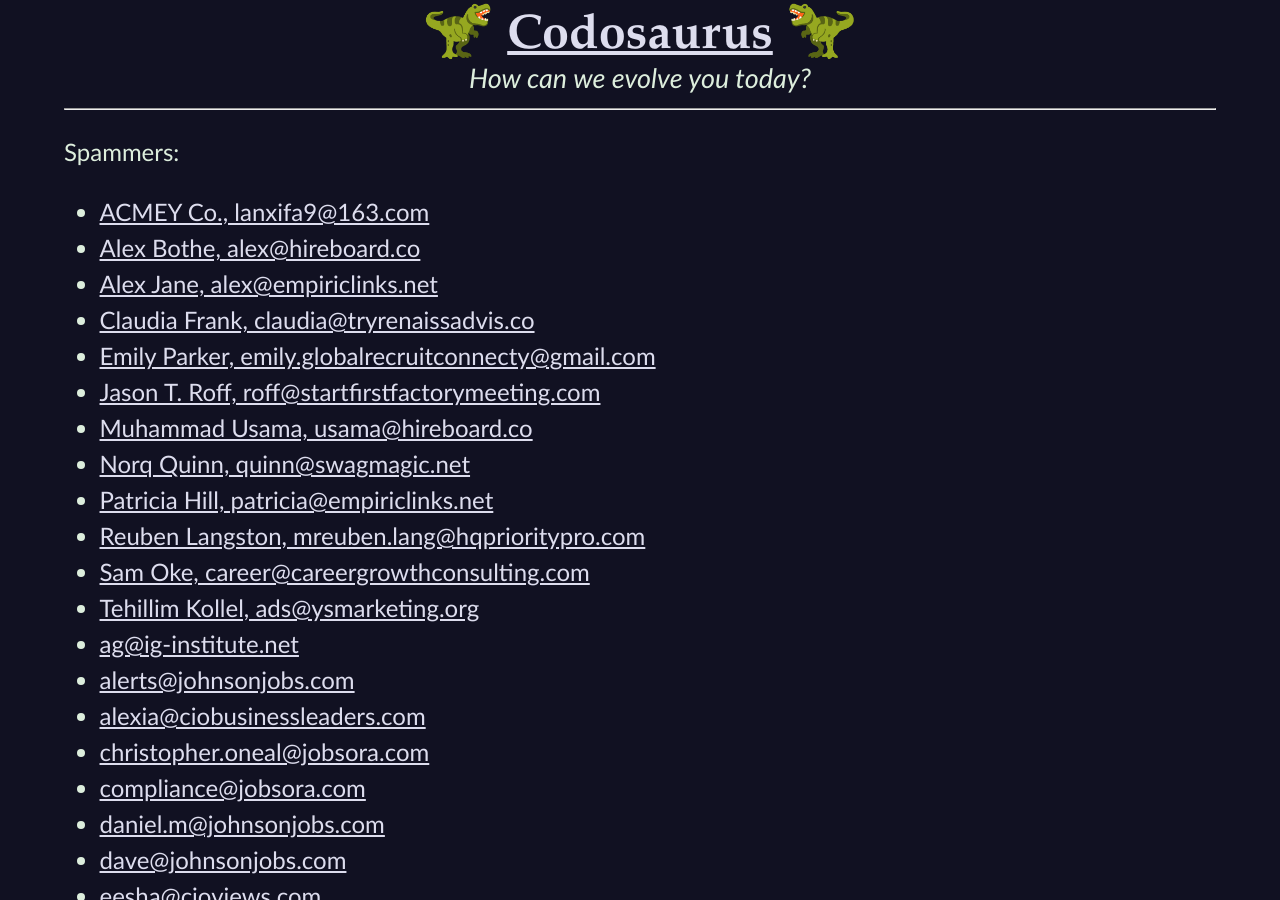
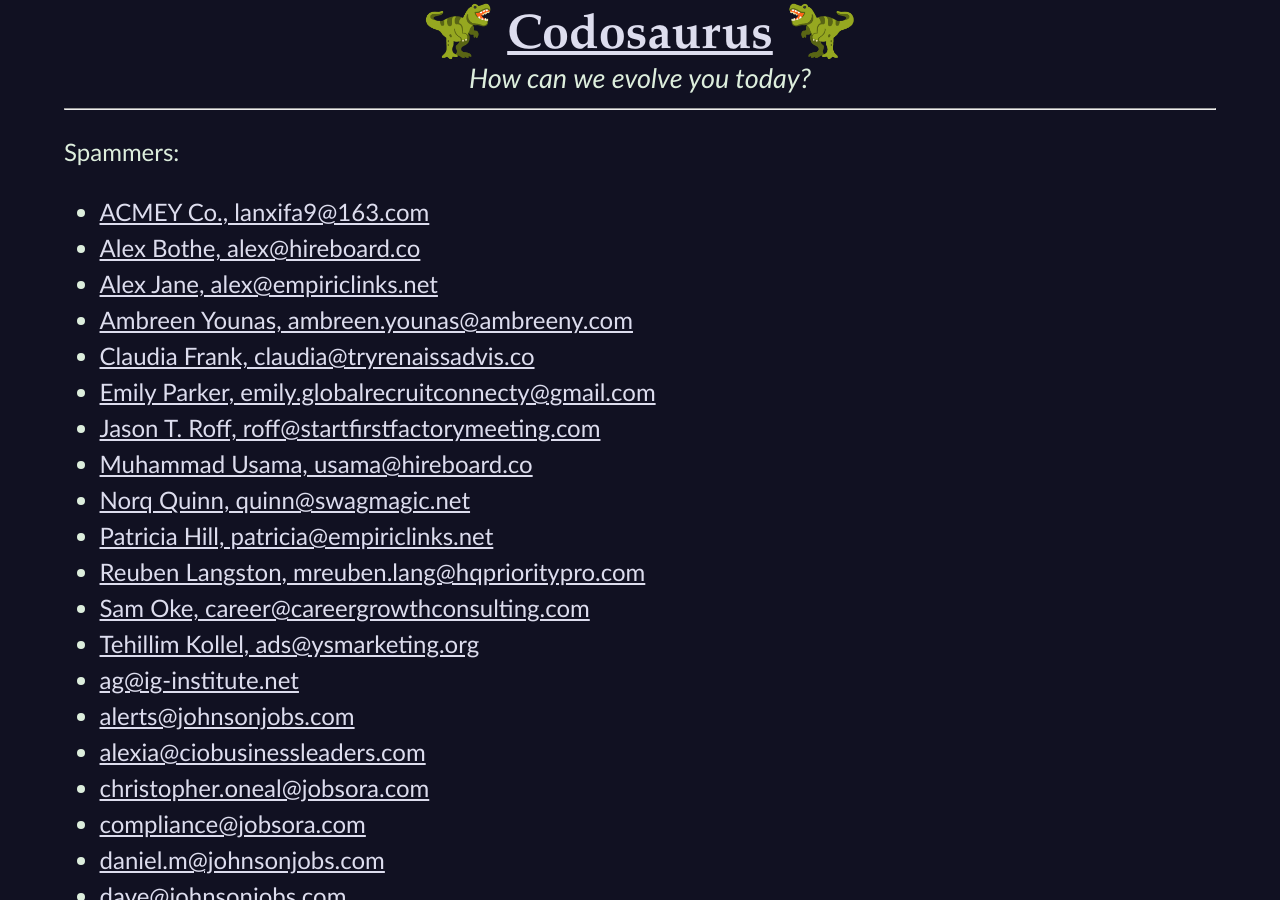
Before and after one commit to CodosaurusLLC/CodosaurusLLC.github.io, a Jekyll site: the page built from spambait.md, in a window 1280 px wide and 900 px high. Built offline with Jekyll 4.4.1, drawn with Linux system fonts in a browser that asks for light colours; our own code applies the rules of GitHub Pages for plain Markdown files.

Commit message:
add spammer

```diff
--- a/spambait.md
+++ b/spambait.md
@@ -2,6 +2,7 @@
 - [ACMEY Co., lanxifa9@163.com](mailto:lanxifa9@163.com)
 - [Alex Bothe, alex@hireboard.co](mailto:alex@hireboard.co)
 - [Alex Jane, alex@empiriclinks.net](mailto:alex@empiriclinks.net)
+- [Ambreen Younas, ambreen.younas@ambreeny.com](mailto:ambreen.younas@ambreeny.com)
 - [Claudia Frank, claudia@tryrenaissadvis.co](mailto:claudia@tryrenaissadvis.co)
 - [Emily Parker, emily.globalrecruitconnecty@gmail.com](mailto:emily.globalrecruitconnecty@gmail.com)
 - [Jason T. Roff, roff@startfirstfactorymeeting.com](mailto:roff@startfirstfactorymeeting.com)
```
